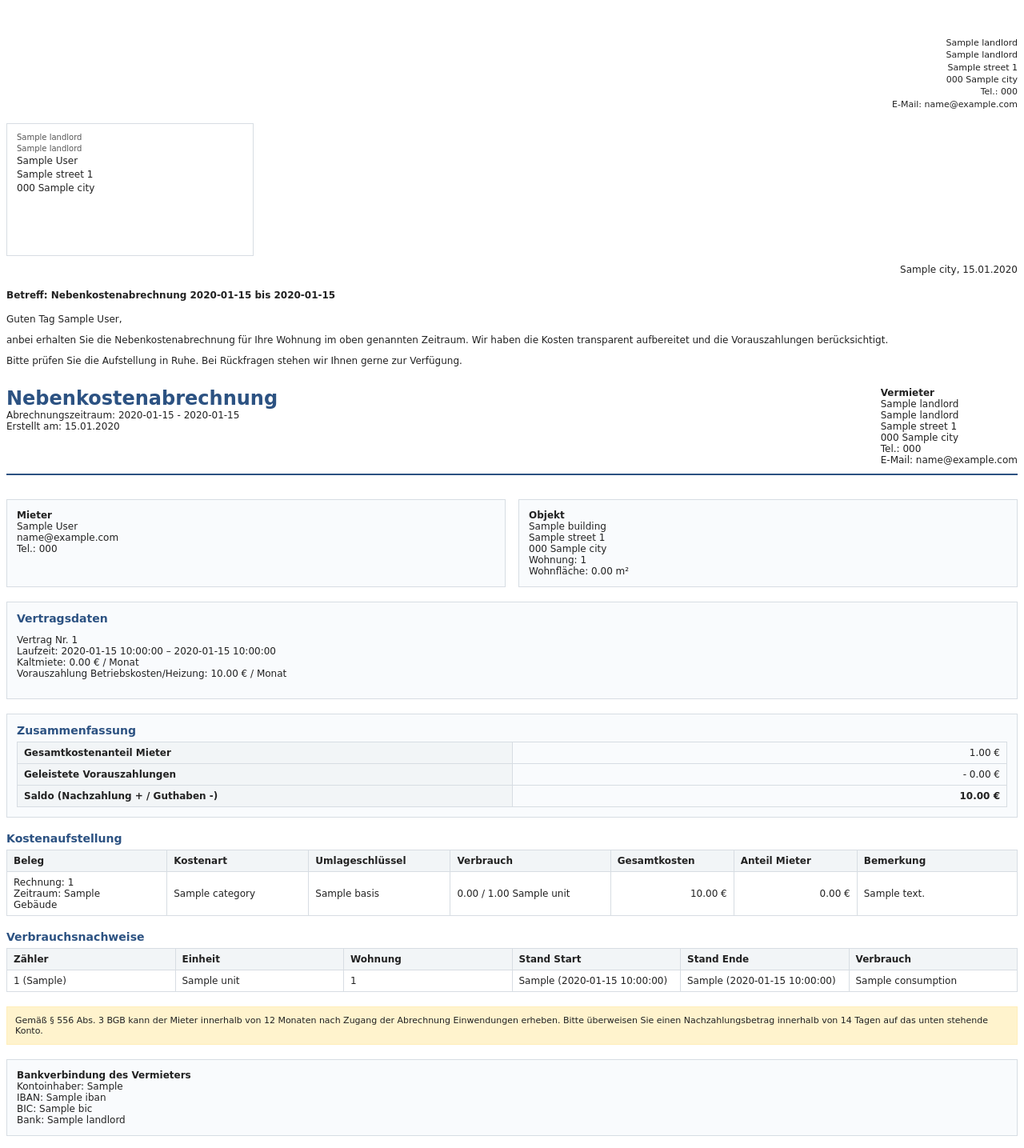
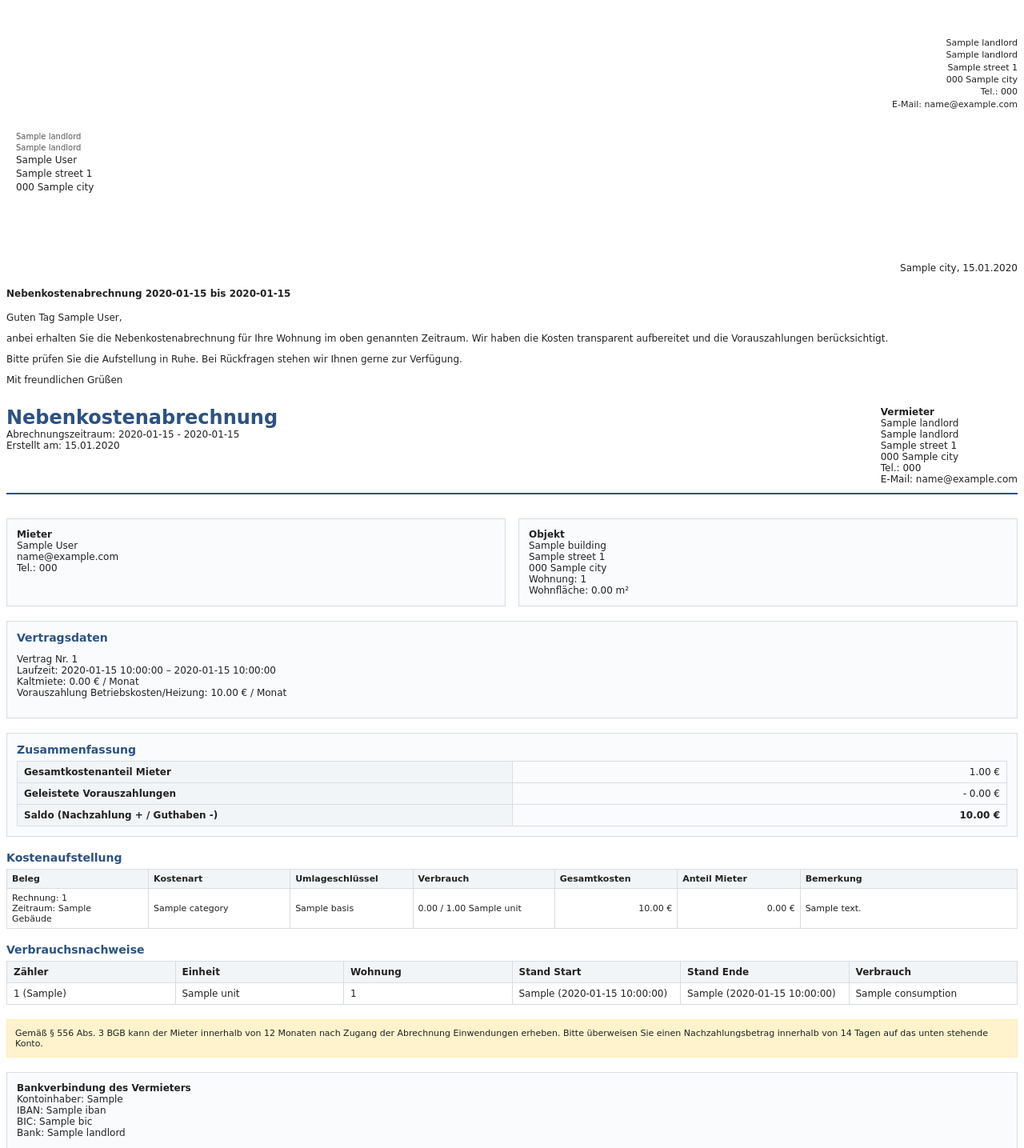
Before and after one commit to Crusha5/MietAssistent, a Python web app: template app/templates/settlements/pdf.html in a window 1280 px wide. Shown: the top 1435 px of the page at 80% size. Run offline with Jinja, Linux system fonts and the light colour scheme; the template is opened without the code that fills it: most values are stand-ins (such as "Sample title", 1, 10 or a date in 2020).

Commit message:
Refine PDF letter layout and cost table

```diff
--- a/app/static/css/settlement_pdf.css
+++ b/app/static/css/settlement_pdf.css
@@ -99,13 +99,21 @@ h1, h2, h3, h4 {
     font-size: 11px;
 }
 
-.cost-table th:nth-child(1), .cost-table td:nth-child(1) { width: 16%; }
+.cost-table {
+    font-size: 11px;
+}
+
+.cost-table th, .cost-table td {
+    padding: 5px 6px;
+}
+
+.cost-table th:nth-child(1), .cost-table td:nth-child(1) { width: 14%; }
 .cost-table th:nth-child(2), .cost-table td:nth-child(2) { width: 14%; }
-.cost-table th:nth-child(3), .cost-table td:nth-child(3) { width: 14%; }
-.cost-table th:nth-child(4), .cost-table td:nth-child(4) { width: 16%; }
+.cost-table th:nth-child(3), .cost-table td:nth-child(3) { width: 12%; }
+.cost-table th:nth-child(4), .cost-table td:nth-child(4) { width: 14%; }
 .cost-table th:nth-child(5), .cost-table td:nth-child(5) { width: 12%; }
 .cost-table th:nth-child(6), .cost-table td:nth-child(6) { width: 12%; }
-.cost-table th:nth-child(7), .cost-table td:nth-child(7) { width: 16%; }
+.cost-table th:nth-child(7), .cost-table td:nth-child(7) { width: 22%; }
 
 .letter-block {
     padding-top: 10mm;
@@ -122,7 +130,7 @@ h1, h2, h3, h4 {
 .address-window {
     margin-top: 16px;
     padding: 10px 12px;
-    border: 1px solid #d7dde3;
+    border: none;
     width: 75mm;
     min-height: 38mm;
     font-size: 12px;
@@ -152,3 +160,8 @@ h1, h2, h3, h4 {
 .letter-body .subject {
     margin-bottom: 12px;
 }
+
+.page-break-before {
+    page-break-before: always;
+    margin-top: 0;
+}
--- a/app/templates/settlements/pdf.html
+++ b/app/templates/settlements/pdf.html
@@ -52,13 +52,14 @@
         </div>
 
         <div class="letter-body">
-            <p class="subject"><strong>Betreff: Nebenkostenabrechnung {{ settlement.period_start.strftime('%d.%m.%Y') }} bis {{ settlement.period_end.strftime('%d.%m.%Y') }}</strong></p>
+            <p class="subject"><strong>Nebenkostenabrechnung {{ settlement.period_start.strftime('%d.%m.%Y') }} bis {{ settlement.period_end.strftime('%d.%m.%Y') }}</strong></p>
             <p>Guten Tag{% if tenant %} {{ tenant.first_name }} {{ tenant.last_name }}{% endif %},</p>
             <p>anbei erhalten Sie die Nebenkostenabrechnung für Ihre Wohnung im oben genannten Zeitraum. Wir haben die Kosten transparent aufbereitet und die Vorauszahlungen berücksichtigt.</p>
             <p>Bitte prüfen Sie die Aufstellung in Ruhe. Bei Rückfragen stehen wir Ihnen gerne zur Verfügung.</p>
+            <p>Mit freundlichen Grüßen</p>
         </div>
     </div>
-    <div class="header">
+    <div class="header page-break-before">
         <div>
             <h1>Nebenkostenabrechnung</h1>
             <div>Abrechnungszeitraum: {{ settlement.period_start.strftime('%d.%m.%Y') }} - {{ settlement.period_end.strftime('%d.%m.%Y') }}</div>
```
